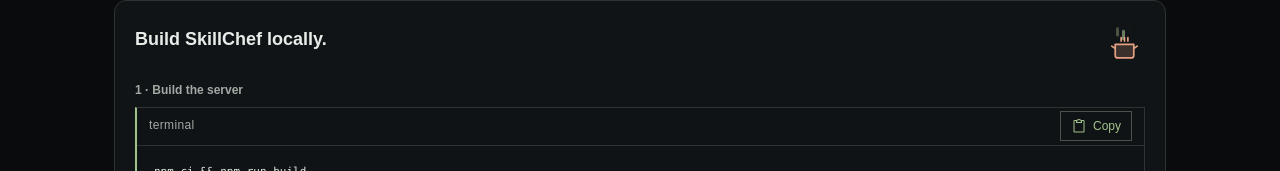
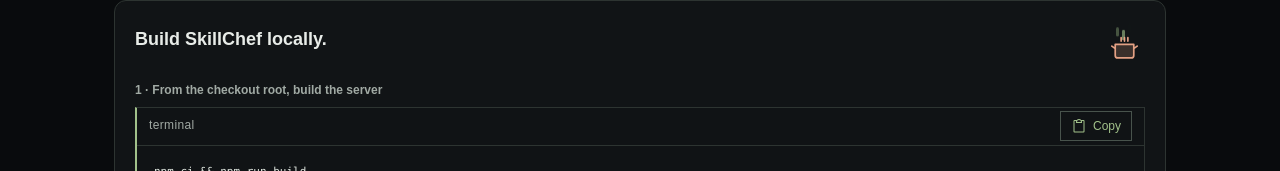
Before and after one commit to samanyugoyal2010/grok-skills, a Next.js app in the folder docs-site/: page / in a window 1280 px wide. Both pictures are taken after a click on the tab "Manual setup". Shown: the part 2098-2269 px from the top of the page. Built offline with nearby package versions, Linux system fonts and the light colour scheme; no server answers.

Commit message:
docs: clarify manual build location

```diff
--- a/docs-site/app/components/setup-prompt.tsx
+++ b/docs-site/app/components/setup-prompt.tsx
@@ -111,7 +111,7 @@
               <CookingPotIcon className="simmer-pot" size={27} weight="duotone" />
             </span>
           </div>
-          <div className="manual-setup-build"><span className="tiny-label">1 · Build the server</span><CodeBlock label="terminal" value={buildExample} /></div>
+          <div className="manual-setup-build"><span className="tiny-label">1 · From the checkout root, build the server</span><CodeBlock label="terminal" value={buildExample} /></div>
           <RecipeStation />
         </section>
       )}
```
